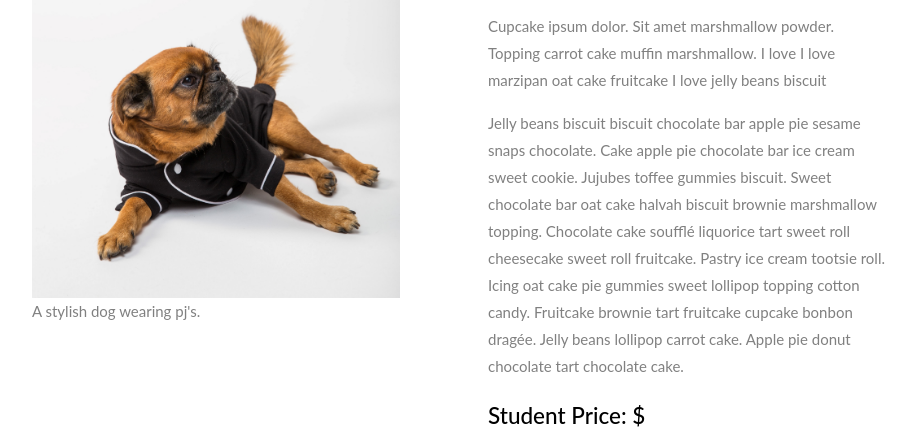
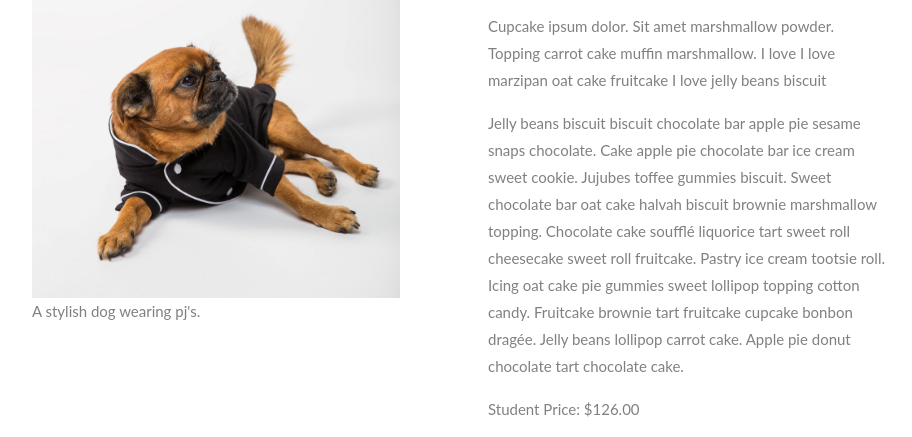
Before and after one commit to itdev160-sp2020/shanell-spann, a plain HTML site: page activity-4/index.html in a window 1280 px wide. Shown: the part 333-770 px from the top of the page, without its empty margins (208-1120 px from the left). Drawn offline with Linux system fonts and the light colour scheme; a web font is replaced by a local one.

Commit message:
Updated Activity 4

```diff
--- a/activity-4/index.html
+++ b/activity-4/index.html
@@ -34,7 +34,7 @@
                             <p>Jelly beans biscuit biscuit chocolate bar apple pie sesame snaps chocolate. Cake apple pie chocolate bar ice cream sweet cookie. Jujubes toffee gummies biscuit. Sweet chocolate bar oat cake halvah biscuit brownie marshmallow topping. Chocolate cake soufflé liquorice tart sweet roll cheesecake sweet roll fruitcake. Pastry ice cream tootsie roll. Icing oat cake pie gummies sweet lollipop topping cotton candy. Fruitcake brownie tart fruitcake cupcake bonbon dragée. Jelly beans lollipop carrot cake. Apple pie donut chocolate tart chocolate cake.
                             </p>
 
-                            <p class="studentprice">Student Price: $<span id="studentPrice"></span></p>
+                            <p class="studentPrice">Student Price: $126.00<span id="studentPrice"></span></p>
 
                             <p><a href="#" class="btn btn-primary py-3 px-5">Add to Cart</a></p>
                         </div>
```
